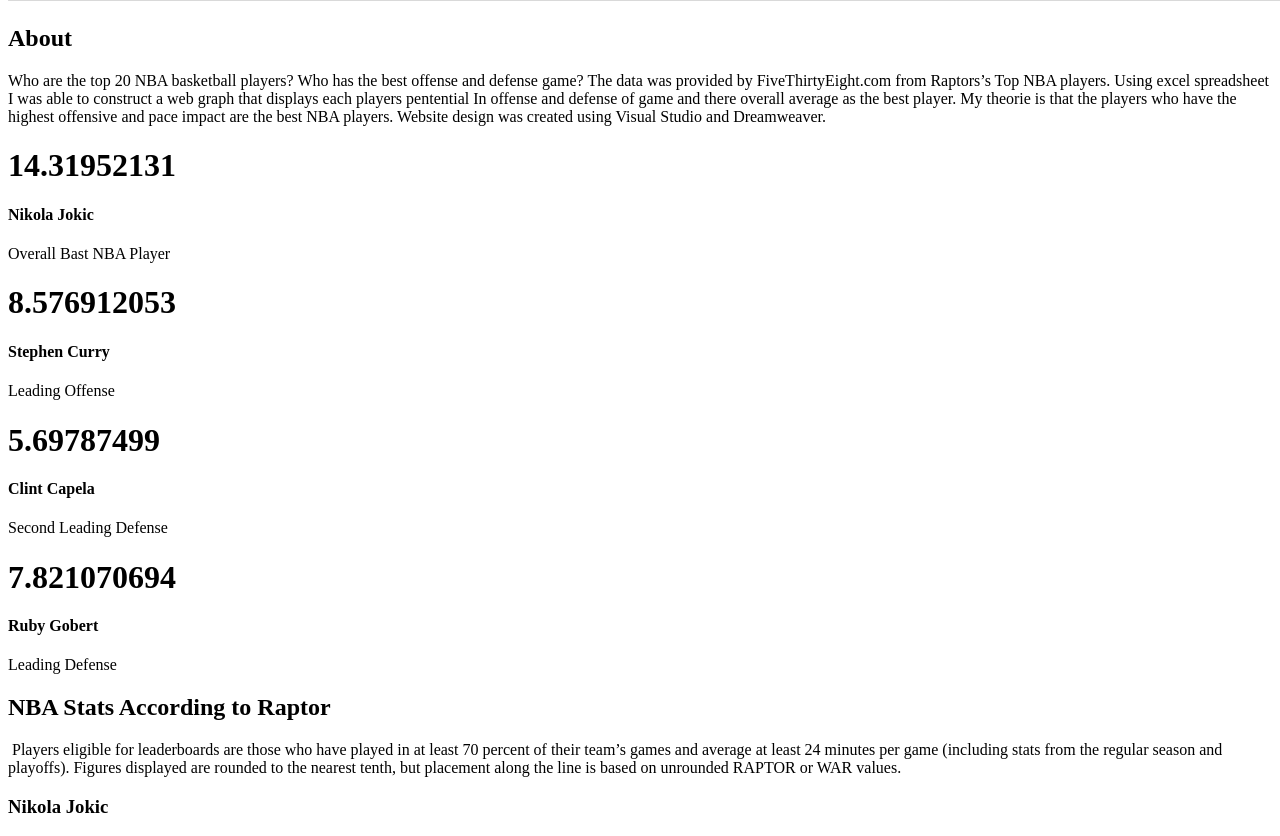
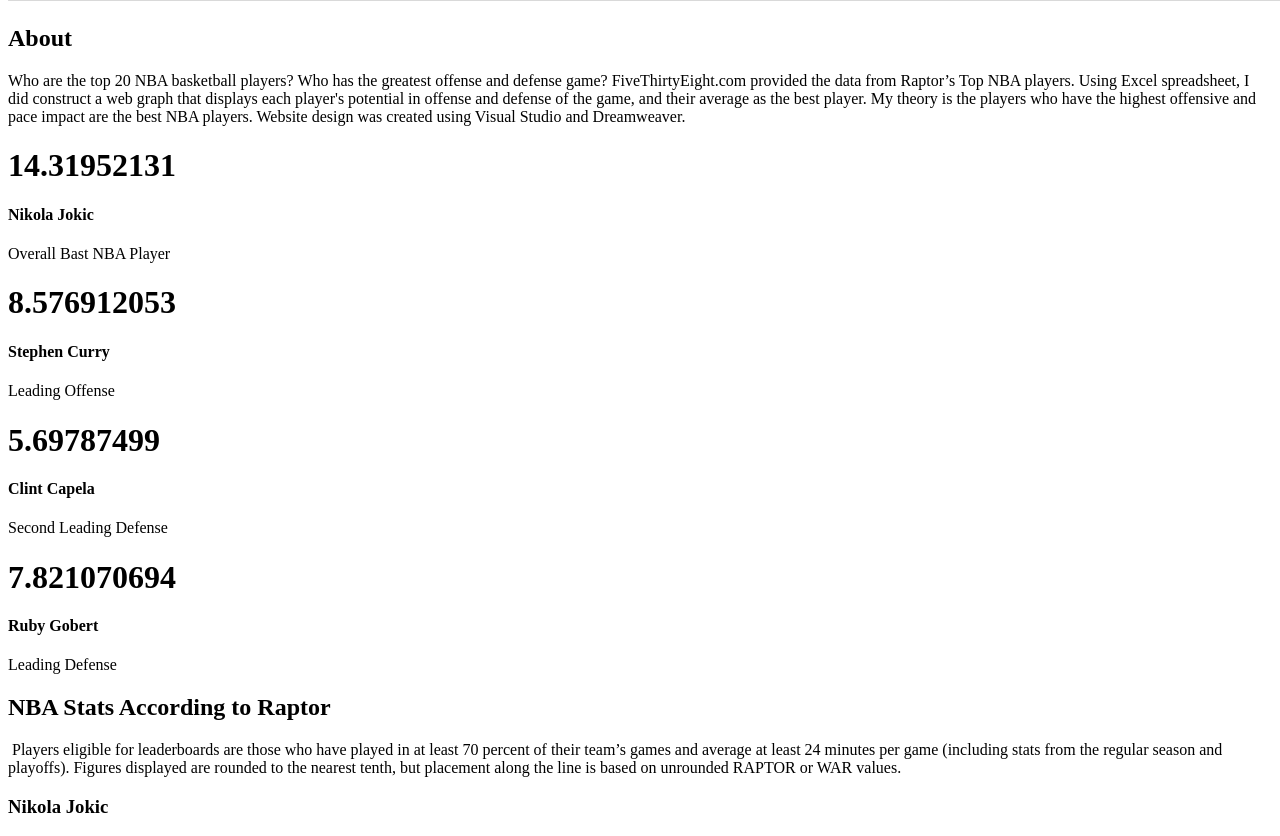
Before and after one commit to mikejunior23/TheBestNBAPlayers, a plain HTML site: page index.html in a window 1280 px wide. Shown: the part 1910-2746 px from the top of the page. Drawn offline with Linux system fonts and the light colour scheme.

Commit message:
Update index.html

```diff
--- a/index.html
+++ b/index.html
@@ -37,7 +37,7 @@
   <!-- About Section -->
   <section class="about" id="about">
     <h2 class="hidden">About</h2>
-<p class="text_column">Who are the top 20 NBA basketball players? Who has the best offense and defense game? The data was provided by FiveThirtyEight.com from Raptors’s Top NBA players. Using excel spreadsheet I was able to construct a web graph that displays each players pentential In offense and defense of game and there overall average as the best player. My theorie is that the players who have the highest offensive and pace impact are the best NBA players. Website design was created using Visual Studio and Dreamweaver. </p>
+<p class="text_column">Who are the top 20 NBA basketball players? Who has the greatest offense and defense game? FiveThirtyEight.com provided the data from Raptor’s Top NBA players. Using Excel spreadsheet, I did construct a web graph that displays each player's potential in offense and defense of the game, and their average as the best player. My theory is the players who have the highest offensive and pace impact are the best NBA players. Website design was created using Visual Studio and Dreamweaver. </p>
 </section>
   <!-- Stats Gallery Section -->
   <div class="gallery">
```
